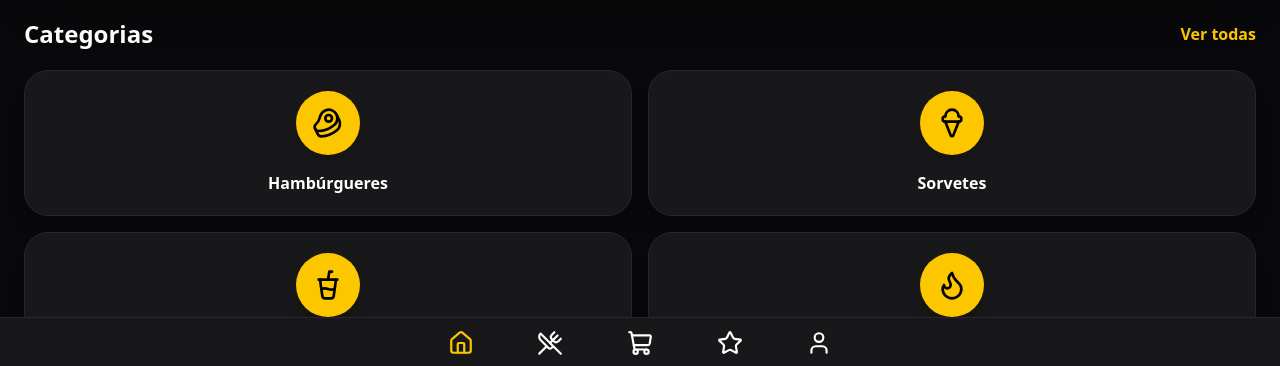
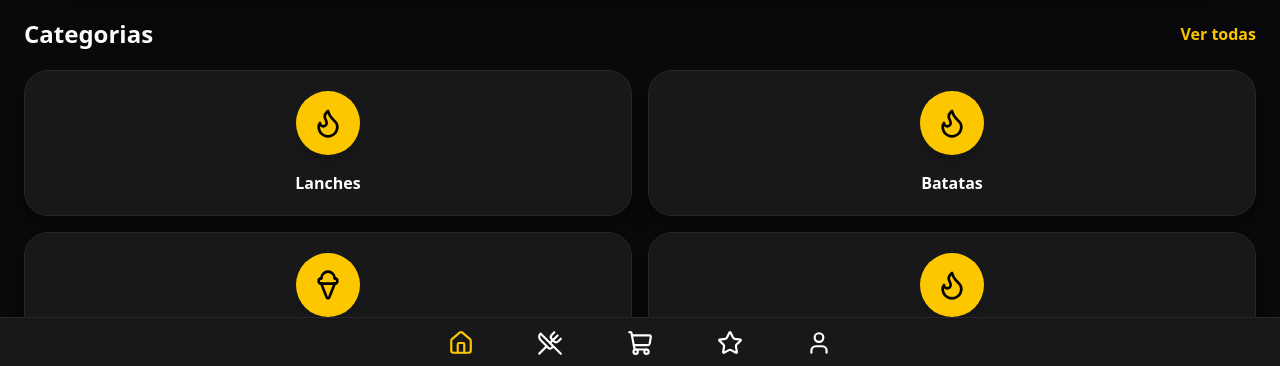
Before and after one commit to UniversalKnowledgeEcosystem/popular-app, a Next.js app: page / in a window 1280 px wide. Shown: the part 432-798 px from the top of the page. Built offline with nearby package versions, Linux system fonts and the light colour scheme.

Commit message:
Conecta categorias da home ao cardapio filtrado

```diff
--- a/data/categories.ts
+++ b/data/categories.ts
@@ -1,27 +1,10 @@
 import type { Category } from "../types/category";
 export const categories: Category[] = [
-  {
-    id: 1,
-    titulo: "Hambúrgueres",
-    emoji: "🍔",
-    href: "/cardapio",
-  },
-  {
-    id: 2,
-    titulo: "Sorvetes",
-    emoji: "🍦",
-    href: "/sorvetes",
-  },
-  {
-    id: 3,
-    titulo: "Bebidas",
-    emoji: "🥤",
-    href: "/bebidas",
-  },
-  {
-    id: 4,
-    titulo: "Promoções",
-    emoji: "🔥",
-    href: "/promocoes",
-  },
+ {id:1,titulo:"Lanches",emoji:"🍔",href:"/cardapio?categoria=Lanches"},
+ {id:2,titulo:"Batatas",emoji:"🍟",href:"/cardapio?categoria=Batatas"},
+ {id:3,titulo:"Sorvetes",emoji:"🍦",href:"/cardapio?categoria=Sorvetes"},
+ {id:4,titulo:"Açaí",emoji:"🫐",href:"/cardapio?categoria=Açaí"},
+ {id:5,titulo:"Bebidas",emoji:"🥤",href:"/cardapio?categoria=Bebidas"},
+ {id:6,titulo:"Sucos",emoji:"🍹",href:"/cardapio?categoria=Sucos"},
+ {id:7,titulo:"Milk Shakes",emoji:"🥛",href:"/cardapio?categoria=Milk Shakes"},
 ];
```
